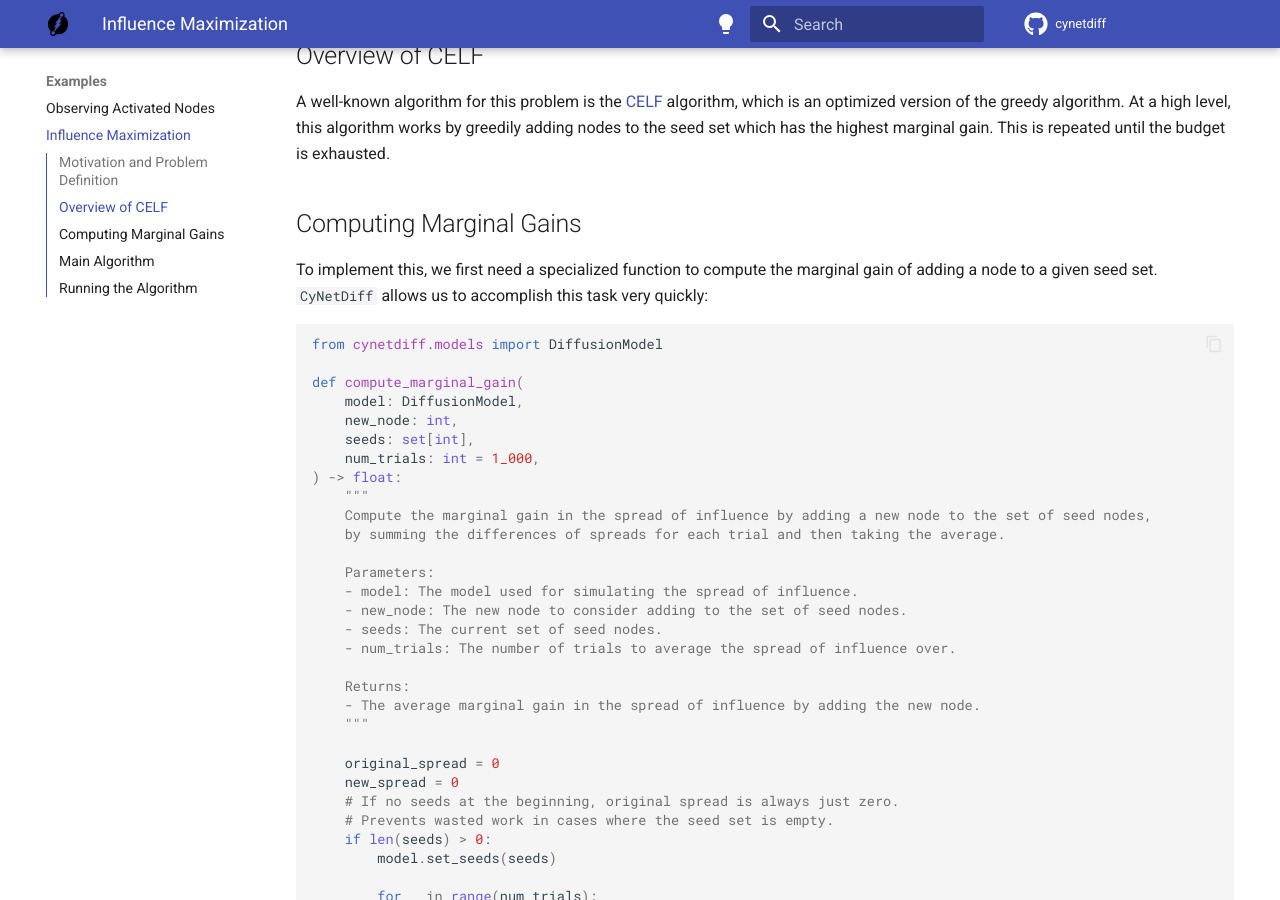
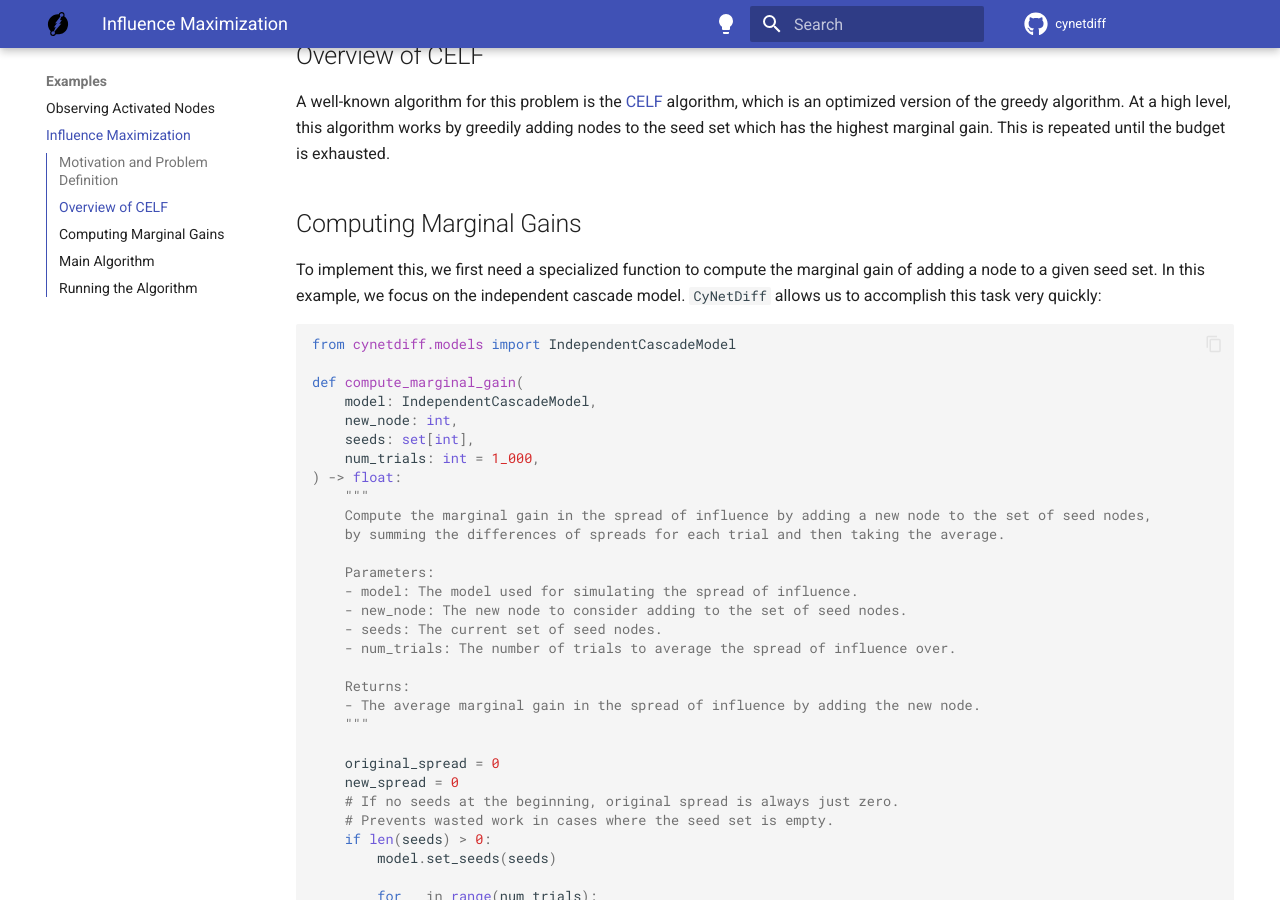
Before and after one commit to eliotwrobson/CyNetDiff, an MkDocs documentation site: the page built from docs/examples/celf.md, in a window 1280 px wide and 900 px high, scrolled down 357 px. Built offline with MkDocs 1.6.1 and Material for MkDocs 9.7.7, drawn with Linux system fonts in a browser that asks for light colours; comment, search, counter and statistics services are not loaded.

Commit message:
Update celf.md

````diff
--- a/docs/examples/celf.md
+++ b/docs/examples/celf.md
@@ -16,13 +16,14 @@ the seed set which has the highest marginal gain. This is repeated until the bud
 ## Computing Marginal Gains
 
 To implement this, we first need a specialized function to compute the marginal gain of adding a node to a
-given seed set. `CyNetDiff` allows us to accomplish this task very quickly:
+given seed set. In this example, we focus on the independent cascade model.
+`CyNetDiff` allows us to accomplish this task very quickly:
 
 ```python
-from cynetdiff.models import DiffusionModel
+from cynetdiff.models import IndependentCascadeModel
 
 def compute_marginal_gain(
-    model: DiffusionModel,
+    model: IndependentCascadeModel,
     new_node: int,
     seeds: set[int],
     num_trials: int = 1_000,
````
